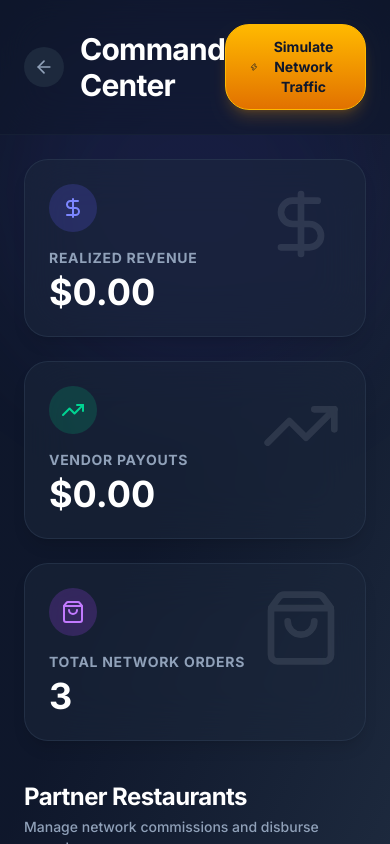
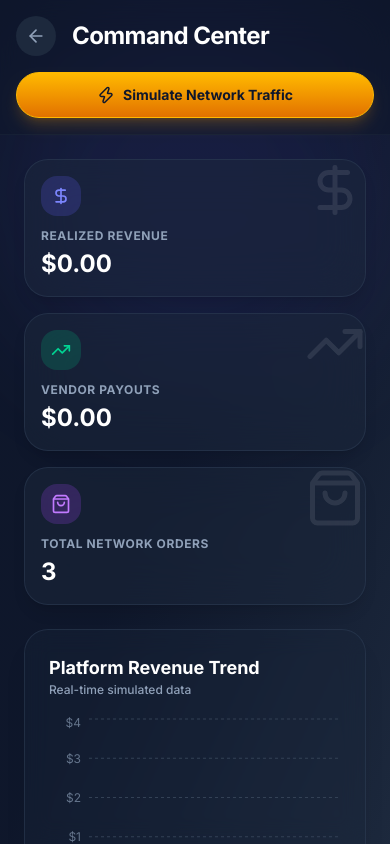
Before and after one commit to yashwanth29-web/takeaway-app, a React (Vite) app: page /owner/dashboard in a window 390 px wide. Built offline with nearby package versions, Linux system fonts and the light colour scheme.

Commit message:
feat: complete realism upgrade with recharts, persist, toasts, timeline and responsive design

```diff
--- a/package.json
+++ b/package.json
@@ -17,8 +17,10 @@
     "lucide-react": "^1.23.0",
     "react": "^19.2.7",
     "react-dom": "^19.2.7",
+    "react-hot-toast": "^2.6.0",
     "react-leaflet": "^5.0.0",
     "react-router-dom": "^7.18.1",
+    "recharts": "^3.9.2",
     "tailwind-merge": "^3.6.0",
     "zustand": "^5.0.14"
   },
--- a/src/App.jsx
+++ b/src/App.jsx
@@ -1,4 +1,5 @@
 import { BrowserRouter as Router, Routes, Route } from 'react-router-dom'
+import { Toaster } from 'react-hot-toast'
 import LandingPage from './pages/Landing'
 import RoutePlannerPage from './pages/RoutePlanner'
 import DiscoveryPage from './pages/Discovery'
@@ -13,6 +14,7 @@ function App() {
   return (
     <Router>
       <div className="min-h-screen bg-slate-50 text-slate-900 font-sans antialiased">
+        <Toaster position="top-right" />
         <Routes>
           <Route path="/" element={<LandingPage />} />
           <Route path="/plan-route" element={<RoutePlannerPage />} />
--- a/src/components/owner/OrderCard.jsx
+++ b/src/components/owner/OrderCard.jsx
@@ -2,6 +2,7 @@ import React from 'react';
 import { Clock, CheckCircle, ChefHat, Package, ShoppingBag, Utensils } from 'lucide-react';
 import { clsx } from 'clsx';
 import { twMerge } from 'tailwind-merge';
+import OrderTimeline from './OrderTimeline';
 
 export function cn(...inputs) {
   return twMerge(clsx(inputs));
@@ -10,31 +11,23 @@ export function cn(...inputs) {
 const statusConfig = {
   pending: {
     label: 'Pending',
-    color: 'bg-orange-100 text-orange-700 border-orange-200',
+    color: 'bg-orange-500/20 text-orange-400 border-orange-500/30',
     icon: Clock,
-    nextAction: 'preparing',
-    actionLabel: 'Start Preparing'
   },
   preparing: {
     label: 'Preparing',
-    color: 'bg-blue-100 text-blue-700 border-blue-200',
+    color: 'bg-blue-500/20 text-blue-400 border-blue-500/30',
     icon: ChefHat,
-    nextAction: 'ready',
-    actionLabel: 'Mark Ready'
   },
   ready: {
     label: 'Ready',
-    color: 'bg-green-100 text-green-700 border-green-200',
+    color: 'bg-emerald-500/20 text-emerald-400 border-emerald-500/30',
     icon: Package,
-    nextAction: 'completed',
-    actionLabel: 'Complete Order'
   },
   completed: {
     label: 'Completed',
-    color: 'bg-slate-100 text-slate-700 border-slate-200',
+    color: 'bg-slate-500/20 text-slate-400 border-slate-500/30',
     icon: CheckCircle,
-    nextAction: null,
-    actionLabel: null
   }
 };
 
@@ -45,54 +38,49 @@ export default function OrderCard({ order, onUpdateStatus }) {
   const TypeIcon = order.type === 'dine-in' ? Utensils : ShoppingBag;
 
   return (
-    <div className="bg-white rounded-2xl p-5 shadow-sm border border-slate-200 flex flex-col hover:shadow-md transition-shadow">
-      <div className="flex justify-between items-start mb-4">
+    <div className="flex flex-col h-full w-full">
+      <div className="flex justify-between items-start mb-6">
         <div>
-          <div className="flex items-center gap-2 mb-1">
-            <span className="font-bold text-slate-900">{order.id}</span>
-            <div className={cn("px-2 py-0.5 rounded-full text-xs font-bold border flex items-center gap-1", config.color)}>
+          <div className="flex items-center gap-2 mb-2">
+            <span className="font-black text-white">{order.id}</span>
+            <div className={cn("px-2 py-0.5 rounded-full text-[10px] font-bold border flex items-center gap-1 uppercase tracking-widest", config.color)}>
               <Icon size={12} />
               {config.label}
             </div>
-            <div className="bg-slate-100 text-slate-600 px-2 py-0.5 rounded-full text-xs font-bold border border-slate-200 flex items-center gap-1">
+            <div className="bg-slate-700 text-slate-300 px-2 py-0.5 rounded-full text-[10px] font-bold border border-slate-600 flex items-center gap-1 uppercase tracking-widest">
                <TypeIcon size={12} />
                {order.type === 'dine-in' ? 'Dine-in' : 'Takeaway'}
             </div>
           </div>
-          <h3 className="text-slate-600 font-medium">{order.customerName}</h3>
+          <h3 className="text-slate-400 font-medium text-sm">{order.customerName}</h3>
         </div>
         <div className="text-right">
-          <div className="font-bold text-lg text-slate-900">${order.total.toFixed(2)}</div>
-          <div className="text-xs text-slate-400">
+          <div className="font-black text-xl text-white">${order.total.toFixed(2)}</div>
+          <div className="text-[10px] text-slate-500 font-bold tracking-widest uppercase">
             {new Date(order.time).toLocaleTimeString([], { hour: '2-digit', minute: '2-digit' })}
           </div>
         </div>
       </div>
 
-      <div className="flex-1 mb-6">
-        <div className="bg-slate-50 rounded-xl p-3 border border-slate-100">
-          <ul className="space-y-2">
+      <div className="flex-1 mb-8">
+        <div className="bg-slate-900/50 rounded-2xl p-4 border border-slate-800">
+          <ul className="space-y-3">
             {order.items.map((item, index) => (
               <li key={index} className="flex justify-between text-sm">
-                <span className="text-slate-700 font-medium">
-                  <span className="text-slate-400 mr-2">{item.quantity}x</span>
+                <span className="text-slate-300 font-medium">
+                  <span className="text-indigo-400 font-bold mr-2">{item.quantity}x</span>
                   {item.name}
                 </span>
-                <span className="text-slate-500">${(item.price * item.quantity).toFixed(2)}</span>
+                <span className="text-slate-500 font-medium">${(item.price * item.quantity).toFixed(2)}</span>
               </li>
             ))}
           </ul>
         </div>
       </div>
 
-      {config.nextAction && (
-        <button
-          onClick={() => onUpdateStatus(order.id, config.nextAction)}
-          className="w-full bg-slate-900 hover:bg-indigo-600 text-white font-bold py-3 rounded-xl transition-colors mt-auto shadow-sm"
-        >
-          {config.actionLabel}
-        </button>
-      )}
+      <div className="mt-auto pt-6">
+        <OrderTimeline currentStatus={order.status} onStatusChange={(newStatus) => onUpdateStatus(order.id, newStatus)} />
+      </div>
     </div>
   );
 }
--- /dev/null
+++ b/src/components/owner/OrderTimeline.jsx
@@ -0,0 +1,46 @@
+import React from 'react';
+import { Check } from 'lucide-react';
+
+const stages = [
+  { id: 'pending', label: 'Pending' },
+  { id: 'preparing', label: 'Preparing' },
+  { id: 'ready', label: 'Ready' },
+  { id: 'completed', label: 'Completed' }
+];
+
+export default function OrderTimeline({ currentStatus, onStatusChange }) {
+  const currentIndex = stages.findIndex(s => s.id === currentStatus);
+
+  return (
+    <div className="w-full mt-4">
+      <div className="flex items-center justify-between relative">
+        {/* Connecting line */}
+        <div className="absolute top-1/2 left-0 w-full h-1 bg-slate-700/50 -translate-y-1/2 rounded-full z-0" />
+        <div
+          className="absolute top-1/2 left-0 h-1 bg-indigo-500 -translate-y-1/2 rounded-full z-0 transition-all duration-500"
+          style={{ width: `${(currentIndex / (stages.length - 1)) * 100}%` }}
+        />
+
+        {/* Nodes */}
+        {stages.map((stage, index) => {
+          const isCompleted = index <= currentIndex;
+          const isCurrent = index === currentIndex;
+
+          return (
+            <div key={stage.id} className="relative z-10 flex flex-col items-center gap-2 group">
+              <button
+                onClick={() => onStatusChange(stage.id)}
+                className={`w-6 h-6 rounded-full flex items-center justify-center transition-all ${isCompleted ? 'bg-indigo-500 text-white shadow-lg shadow-indigo-500/30' : 'bg-slate-800 border-2 border-slate-600 text-transparent'} ${isCurrent ? 'ring-4 ring-indigo-500/20' : 'hover:scale-110'}`}
+              >
+                {isCompleted && <Check size={12} strokeWidth={4} />}
+              </button>
+              <span className={`text-[10px] font-bold uppercase tracking-wider absolute -bottom-5 transition-colors ${isCurrent ? 'text-indigo-400' : isCompleted ? 'text-slate-300' : 'text-slate-500'}`}>
+                {stage.label}
+              </span>
+            </div>
+          );
+        })}
+      </div>
+    </div>
+  );
+}
--- /dev/null
+++ b/src/components/owner/RevenueChart.jsx
@@ -0,0 +1,55 @@
+import React from 'react';
+import { AreaChart, Area, XAxis, YAxis, CartesianGrid, Tooltip, ResponsiveContainer } from 'recharts';
+
+export default function RevenueChart({ data }) {
+  // data expected format: [{ name: 'Mon', revenue: 100 }, ...]
+
+  if (!data || data.length === 0) {
+    return (
+      <div className="w-full h-64 flex items-center justify-center text-slate-500 bg-slate-800/20 rounded-3xl border border-slate-700/50">
+        No revenue data available yet.
+      </div>
+    );
+  }
+
+  const CustomTooltip = ({ active, payload, label }) => {
+    if (active && payload && payload.length) {
+      return (
+        <div className="bg-slate-900 border border-slate-700 p-3 rounded-xl shadow-xl">
+          <p className="text-slate-400 text-xs font-bold mb-1">{label}</p>
+          <p className="text-indigo-400 font-black">${payload[0].value.toFixed(2)}</p>
+        </div>
+      );
+    }
+    return null;
+  };
+
+  return (
+    <div className="w-full h-72 bg-slate-800/30 backdrop-blur-md rounded-3xl border border-slate-700/50 p-6 shadow-xl relative overflow-hidden">
+      <div className="mb-4">
+        <h3 className="text-lg font-black text-white">Platform Revenue Trend</h3>
+        <p className="text-slate-400 text-xs font-medium">Real-time simulated data</p>
+      </div>
+      <div className="w-full h-48">
+        <ResponsiveContainer width="100%" height="100%">
+          <AreaChart
+            data={data}
+            margin={{ top: 5, right: 0, left: 0, bottom: 0 }}
+          >
+            <defs>
+              <linearGradient id="colorRevenue" x1="0" y1="0" x2="0" y2="1">
+                <stop offset="5%" stopColor="#6366f1" stopOpacity={0.5}/>
+                <stop offset="95%" stopColor="#6366f1" stopOpacity={0}/>
+              </linearGradient>
+            </defs>
+            <CartesianGrid strokeDasharray="3 3" stroke="#334155" vertical={false} />
+            <XAxis dataKey="name" stroke="#64748b" fontSize={12} tickLine={false} axisLine={false} />
+            <YAxis stroke="#64748b" fontSize={12} tickLine={false} axisLine={false} tickFormatter={(val) => `$${val}`} width={40} />
+            <Tooltip content={<CustomTooltip />} />
+            <Area type="monotone" dataKey="revenue" stroke="#6366f1" strokeWidth={3} fillOpacity={1} fill="url(#colorRevenue)" />
+          </AreaChart>
+        </ResponsiveContainer>
+      </div>
+    </div>
+  );
+}
--- a/src/pages/owner/OwnerDashboard.jsx
+++ b/src/pages/owner/OwnerDashboard.jsx
@@ -6,6 +6,8 @@ import useRestaurantStore from '../../store/useRestaurantStore';
 import StatCard from '../../components/owner/StatCard';
 import OrderCard from '../../components/owner/OrderCard';
 import { useNavigate } from 'react-router-dom';
+
+import RevenueChart from '../../components/owner/RevenueChart';
 
 export default function OwnerDashboard() {
   const { orders, updateOrderStatus, getRevenueStats, simulateOrder, processPayout, getRestaurantStats } = useOrderStore();
@@ -32,6 +34,16 @@ export default function OwnerDashboard() {
     setNewRest({ name: '', cuisine: '', image: '' });
     setIsModalOpen(false);
   };
+
+  const chartData = [
+    { name: 'Mon', revenue: stats.platformRevenue * 0.2 },
+    { name: 'Tue', revenue: stats.platformRevenue * 0.35 },
+    { name: 'Wed', revenue: stats.platformRevenue * 0.5 },
+    { name: 'Thu', revenue: stats.platformRevenue * 0.65 },
+    { name: 'Fri', revenue: stats.platformRevenue * 0.8 },
+    { name: 'Sat', revenue: stats.platformRevenue * 0.95 },
+    { name: 'Today', revenue: parseFloat(stats.platformRevenue) },
+  ];
 
   return (
     <div className="min-h-screen bg-slate-900 text-slate-100 flex font-sans selection:bg-indigo-500/30">
@@ -81,8 +93,8 @@ export default function OwnerDashboard() {
         {/* Ambient Glow */}
         <div className="absolute top-0 right-0 w-96 h-96 bg-indigo-500/10 rounded-full blur-3xl pointer-events-none"></div>
 
-        <header className="bg-slate-900/50 backdrop-blur-xl border-b border-slate-800/50 p-6 lg:px-10 flex justify-between items-center z-10 sticky top-0">
-          <div className="flex items-center gap-4">
+        <header className="bg-slate-900/50 backdrop-blur-xl border-b border-slate-800/50 p-4 sm:p-6 lg:px-10 flex flex-col sm:flex-row justify-between items-start sm:items-center gap-4 sm:gap-0 z-10 sticky top-0">
+          <div className="flex items-center gap-4 w-full sm:w-auto">
             <button
               onClick={() => navigate('/')}
               className="md:hidden w-10 h-10 bg-slate-800 rounded-full flex items-center justify-center text-slate-400 shrink-0"
@@ -90,15 +102,15 @@ export default function OwnerDashboard() {
               <ArrowLeft size={20} />
             </button>
             <div>
-              <h1 className="text-3xl font-black text-white tracking-tight">Command Center</h1>
-              <p className="text-slate-400 font-medium text-sm mt-1 hidden sm:block">Real-time marketplace telemetry & vendor payouts.</p>
+              <h1 className="text-2xl sm:text-3xl font-black text-white tracking-tight">Command Center</h1>
+              <p className="text-slate-400 font-medium text-xs sm:text-sm mt-1 hidden sm:block">Real-time marketplace telemetry & vendor payouts.</p>
             </div>
           </div>
-          <div className="flex items-center gap-4">
+          <div className="flex items-center gap-4 w-full sm:w-auto">
              <motion.button
                whileTap={{ scale: 0.95 }}
                onClick={handleSimulate}
-               className={`flex items-center gap-2 px-6 py-3 rounded-2xl font-bold text-sm shadow-lg transition-all border ${isSimulating ? 'bg-amber-500/20 text-amber-300 border-amber-500/50 shadow-amber-500/20' : 'bg-gradient-to-b from-amber-400 to-amber-600 text-slate-900 border-amber-400 hover:from-amber-300 hover:to-amber-500 shadow-amber-500/20'}`}
+               className={`w-full sm:w-auto flex justify-center items-center gap-2 px-6 py-3 rounded-2xl font-bold text-sm shadow-lg transition-all border ${isSimulating ? 'bg-amber-500/20 text-amber-300 border-amber-500/50 shadow-amber-500/20' : 'bg-gradient-to-b from-amber-400 to-amber-600 text-slate-900 border-amber-400 hover:from-amber-300 hover:to-amber-500 shadow-amber-500/20'}`}
              >
                <Zap size={18} className={isSimulating ? 'animate-pulse' : ''} />
                Simulate Network Traffic
@@ -108,39 +120,43 @@ export default function OwnerDashboard() {
 
         <main className="flex-1 overflow-y-auto p-6 lg:p-10 relative z-10">
           {/* STATS */}
-          <div className="grid grid-cols-1 md:grid-cols-3 gap-6 mb-10">
-            <div className="bg-slate-800/50 backdrop-blur-xl border border-slate-700/50 p-6 rounded-3xl shadow-lg relative overflow-hidden group hover:border-indigo-500/50 transition-colors">
-              <div className="absolute top-0 right-0 p-6 opacity-10 group-hover:opacity-20 transition-opacity">
-                <DollarSign size={80} />
+          <div className="grid grid-cols-1 md:grid-cols-3 gap-4 sm:gap-6 mb-6">
+            <div className="bg-slate-800/50 backdrop-blur-xl border border-slate-700/50 p-4 sm:p-6 rounded-2xl sm:rounded-3xl shadow-lg relative overflow-hidden group hover:border-indigo-500/50 transition-colors">
+              <div className="absolute -top-4 -right-4 sm:top-0 sm:right-0 p-4 sm:p-6 opacity-10 group-hover:opacity-20 transition-opacity pointer-events-none">
+                <DollarSign size={80} className="scale-75 sm:scale-100 origin-top-right" />
               </div>
-              <div className="w-12 h-12 bg-indigo-500/20 text-indigo-400 rounded-2xl flex items-center justify-center mb-4">
-                <DollarSign size={24} />
+              <div className="w-10 h-10 sm:w-12 sm:h-12 bg-indigo-500/20 text-indigo-400 rounded-xl sm:rounded-2xl flex items-center justify-center mb-3 sm:mb-4">
+                <DollarSign size={20} className="sm:scale-110" />
               </div>
-              <h3 className="text-slate-400 font-bold text-sm mb-1 uppercase tracking-wider">Realized Revenue</h3>
-              <p className="text-4xl font-black text-white">${stats.platformRevenue}</p>
+              <h3 className="text-slate-400 font-bold text-xs sm:text-sm mb-1 uppercase tracking-wider">Realized Revenue</h3>
+              <p className="text-2xl sm:text-4xl font-black text-white">${stats.platformRevenue}</p>
             </div>
 
-            <div className="bg-slate-800/50 backdrop-blur-xl border border-slate-700/50 p-6 rounded-3xl shadow-lg relative overflow-hidden group hover:border-emerald-500/50 transition-colors">
-              <div className="absolute top-0 right-0 p-6 opacity-10 group-hover:opacity-20 transition-opacity">
-                <TrendingUp size={80} />
+            <div className="bg-slate-800/50 backdrop-blur-xl border border-slate-700/50 p-4 sm:p-6 rounded-2xl sm:rounded-3xl shadow-lg relative overflow-hidden group hover:border-emerald-500/50 transition-colors">
+              <div className="absolute -top-4 -right-4 sm:top-0 sm:right-0 p-4 sm:p-6 opacity-10 group-hover:opacity-20 transition-opacity pointer-events-none">
+                <TrendingUp size={80} className="scale-75 sm:scale-100 origin-top-right" />
               </div>
-              <div className="w-12 h-12 bg-emerald-500/20 text-emerald-400 rounded-2xl flex items-center justify-center mb-4">
-                <TrendingUp size={24} />
+              <div className="w-10 h-10 sm:w-12 sm:h-12 bg-emerald-500/20 text-emerald-400 rounded-xl sm:rounded-2xl flex items-center justify-center mb-3 sm:mb-4">
+                <TrendingUp size={20} className="sm:scale-110" />
               </div>
-              <h3 className="text-slate-400 font-bold text-sm mb-1 uppercase tracking-wider">Vendor Payouts</h3>
-              <p className="text-4xl font-black text-white">${stats.totalPayouts}</p>
+              <h3 className="text-slate-400 font-bold text-xs sm:text-sm mb-1 uppercase tracking-wider">Vendor Payouts</h3>
+              <p className="text-2xl sm:text-4xl font-black text-white">${stats.totalPayouts}</p>
             </div>
 
-            <div className="bg-slate-800/50 backdrop-blur-xl border border-slate-700/50 p-6 rounded-3xl shadow-lg relative overflow-hidden group hover:border-purple-500/50 transition-colors">
-              <div className="absolute top-0 right-0 p-6 opacity-10 group-hover:opacity-20 transition-opacity">
-                <ShoppingBag size={80} />
+            <div className="bg-slate-800/50 backdrop-blur-xl border border-slate-700/50 p-4 sm:p-6 rounded-2xl sm:rounded-3xl shadow-lg relative overflow-hidden group hover:border-purple-500/50 transition-colors">
+              <div className="absolute -top-4 -right-4 sm:top-0 sm:right-0 p-4 sm:p-6 opacity-10 group-hover:opacity-20 transition-opacity pointer-events-none">
+                <ShoppingBag size={80} className="scale-75 sm:scale-100 origin-top-right" />
               </div>
-              <div className="w-12 h-12 bg-purple-500/20 text-purple-400 rounded-2xl flex items-center justify-center mb-4">
-                <ShoppingBag size={24} />
+              <div className="w-10 h-10 sm:w-12 sm:h-12 bg-purple-500/20 text-purple-400 rounded-xl sm:rounded-2xl flex items-center justify-center mb-3 sm:mb-4">
+                <ShoppingBag size={20} className="sm:scale-110" />
               </div>
-              <h3 className="text-slate-400 font-bold text-sm mb-1 uppercase tracking-wider">Total Network Orders</h3>
-              <p className="text-4xl font-black text-white">{stats.totalOrders}</p>
+              <h3 className="text-slate-400 font-bold text-xs sm:text-sm mb-1 uppercase tracking-wider">Total Network Orders</h3>
+              <p className="text-2xl sm:text-4xl font-black text-white">{stats.totalOrders}</p>
             </div>
+          </div>
+
+          <div className="mb-10">
+            <RevenueChart data={chartData} />
           </div>
 
           {/* DYNAMIC CONTENT AREA */}
--- a/src/store/useOrderStore.js
+++ b/src/store/useOrderStore.js
@@ -1,4 +1,5 @@
 import { create } from 'zustand'
+import { persist } from 'zustand/middleware'
 
 const generateMockOrders = () => {
   return [
@@ -45,16 +46,33 @@ const generateMockOrders = () => {
 
 import useRestaurantStore from './useRestaurantStore';
 
-const useOrderStore = create((set, get) => ({
+const useOrderStore = create(
+  persist(
+    (set, get) => ({
       orders: generateMockOrders(),
       payouts: [], // { id, restaurantId, amount, date }
 
       updateOrderStatus: (orderId, newStatus) => {
-    set((state) => ({
-      orders: state.orders.map(order =>
+        set((state) => {
+          const updatedOrders = state.orders.map(order =>
             order.id === orderId ? { ...order, status: newStatus } : order
-      )
-    }));
+          );
+
+          if (newStatus === 'ready' || newStatus === 'completed') {
+            import('react-hot-toast').then(({ toast }) => {
+              toast.success(`Order ${orderId} is now ${newStatus}!`, {
+                style: {
+                  borderRadius: '16px',
+                  background: '#1e293b',
+                  color: '#fff',
+                  border: '1px solid #334155'
+                },
+              });
+            });
+          }
+
+          return { orders: updatedOrders };
+        });
       },
 
       completeActiveOrder: () => {
@@ -154,6 +172,11 @@ const useOrderStore = create((set, get) => ({
           pendingPayout
         };
       }
-}));
+    }),
+    {
+      name: 'takeaway-orders-storage'
+    }
+  )
+);
 
 export default useOrderStore;
```
Also changed, not shown: src/store/useRestaurantStore.js (+10 -2 lines), 1 other file (tests, documents, lock files or other folders). Lines whose indentation alone changed are shown as unchanged.
